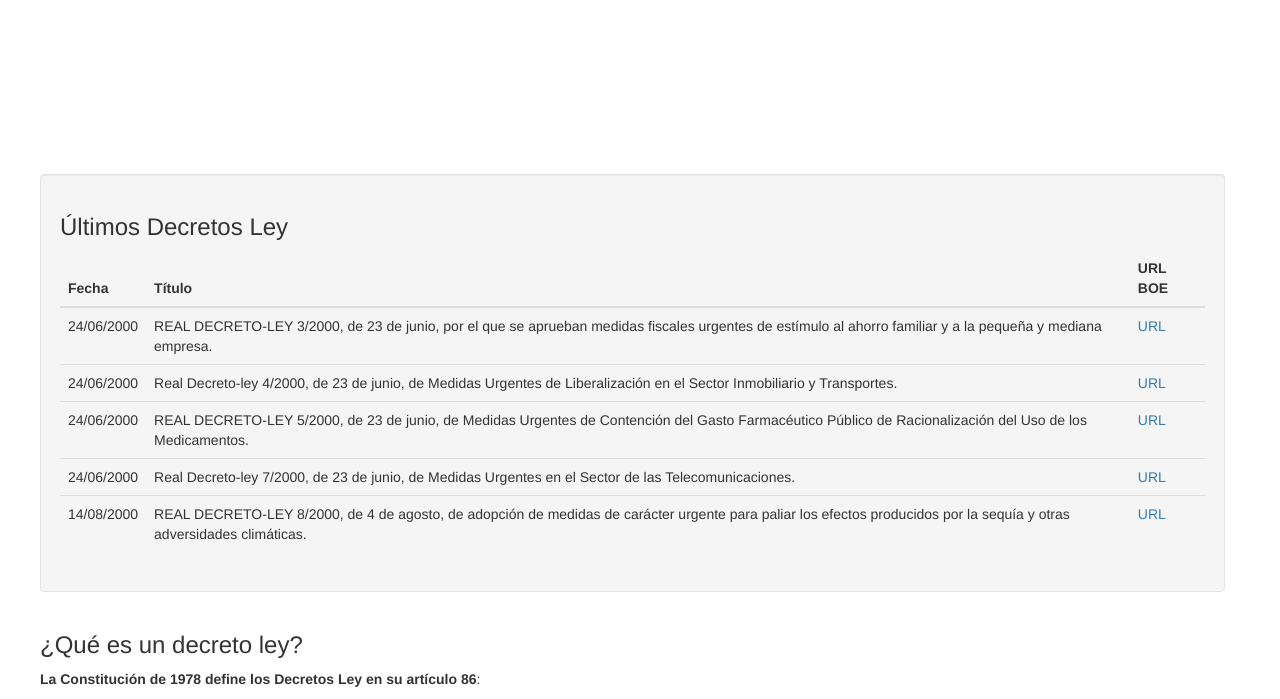
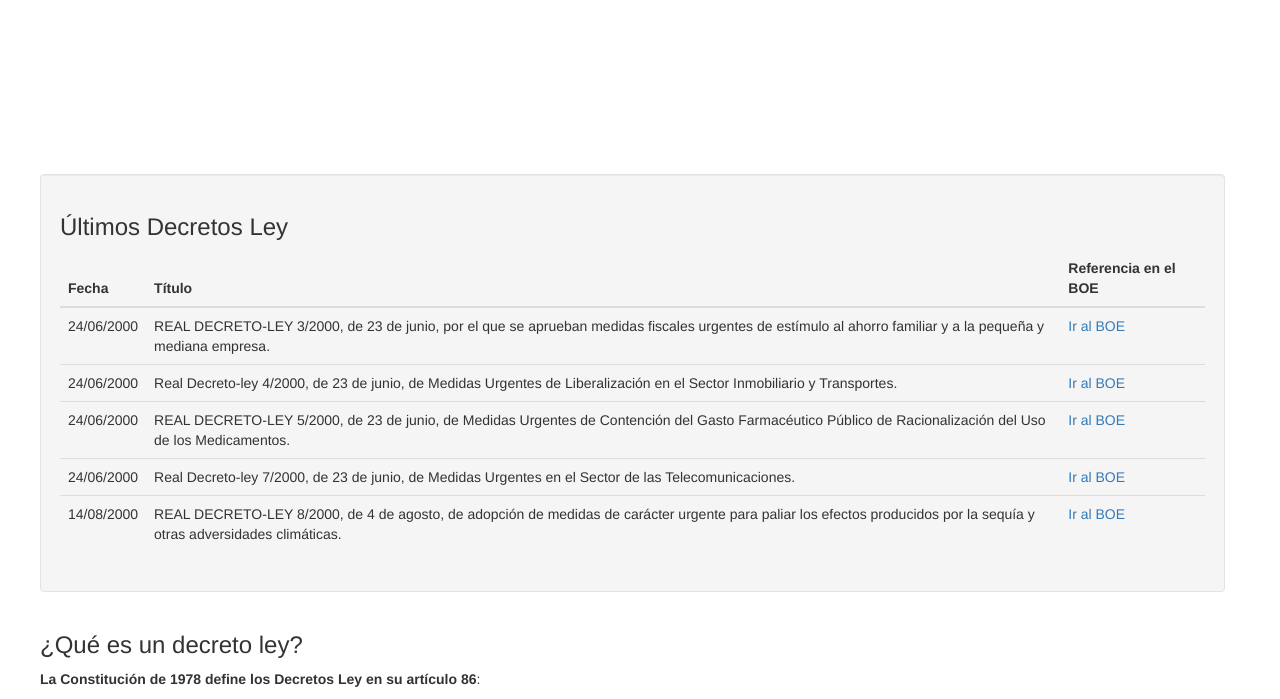
Before and after one commit to danilat/decretazo, a Flask app: page / in a window 1280 px wide. Shown: the part 298-997 px from the top of the page. Run offline with Flask 2, Linux system fonts and the light colour scheme; some libraries are stand-ins or nearby versions.

Commit message:
typo fixed

```diff
--- a/web/templates/home.html
+++ b/web/templates/home.html
@@ -9,11 +9,11 @@
   <h3>Últimos Decretos Ley</h3>
   <table class="table">
   <thead>
-  <tr><th>Fecha</th><th>Título</th><th>URL BOE</th></tr>
+  <tr><th>Fecha</th><th>Título</th><th>Referencia en el BOE</th></tr>
   </thead>
   <tbody>
     {% for decree in decrees[:5] %}
-      <tr><td>{{ decree['date'] }}</td><td>{{ decree['title'] }}</td><td><a target="blank" href="{{ decree['url'] }}">URL</a></td></tr>
+      <tr><td>{{ decree['date'] }}</td><td>{{ decree['title'] }}</td><td><a target="blank" href="{{ decree['url'] }}">Ir al BOE</a></td></tr>
     {% endfor %}
   </tbody>
   </table>
--- a/web/templates/show.html
+++ b/web/templates/show.html
@@ -7,7 +7,7 @@
   </thead>
   <tbody>
     {% for decree in decrees %}
-      <tr><td>{{ decree['date'] }}</td><td>{{ decree['title'] }}</td><td><a target="blank" href="{{ decree['url'] }}">Iral BOE</a></td></tr>
+      <tr><td>{{ decree['date'] }}</td><td>{{ decree['title'] }}</td><td><a target="blank" href="{{ decree['url'] }}">Ir al BOE</a></td></tr>
     {% endfor %}
   </tbody>
   </table>
```
